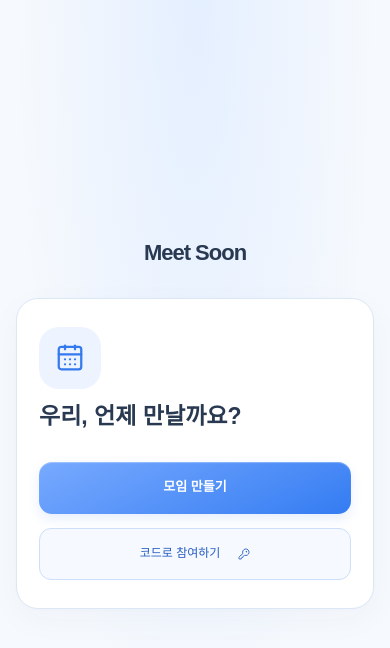
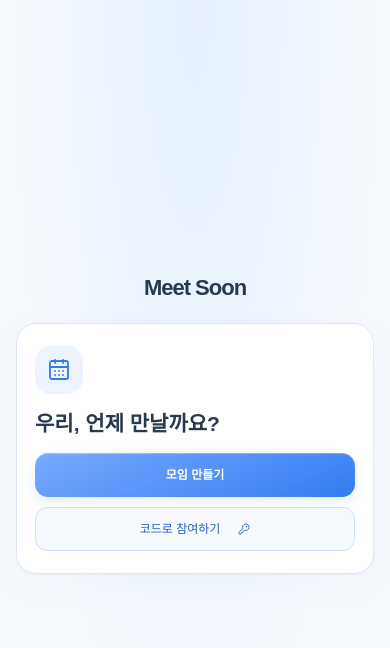
Before and after one commit to awesome-smlee/merry-meet, a Next.js app: page / in a window 390 px wide. Shown: the top 648 px of the page. Built offline with nearby package versions, Linux system fonts and the light colour scheme; no server answers; a web font is replaced by a local one.

Commit message:
fix: 모바일 반응형 수정

```diff
--- a/app/responsive.css
+++ b/app/responsive.css
@@ -1,4 +1,19 @@
 /* Responsive adjustments shared by the scheduling and place flows. */
+html {
+  -webkit-text-size-adjust: 100%;
+  text-size-adjust: 100%;
+}
+
+/* Keep focused fields at a readable size so mobile Safari does not zoom in.
+   Cover touch devices in landscape as well as narrow desktop previews. */
+@media (max-width: 1024px), (pointer: coarse) {
+  :root input,
+  :root select,
+  :root textarea {
+    font-size: 16px;
+  }
+}
+
 @media (max-width: 480px) {
   .modal.profile-modal { padding: 24px 20px; border-radius: 22px; max-height: calc(100dvh - 24px); }
   .profile-modal .profile-avatar-grid { grid-template-columns: repeat(4, minmax(0, 1fr)); gap: 8px; }
@@ -40,6 +55,27 @@
 }
 
 @media (max-width: 650px) {
+  .entry-page { gap: 18px; padding-block: 20px; }
+  .entry-card { padding: 22px 18px; border-radius: 20px; }
+  .entry-icon { padding: 12px; border-radius: 16px; }
+  .entry-icon svg { width: 24px; height: 24px; }
+  .entry-card h1 { margin: 15px 0; font-size: 21px; line-height: 1.4; }
+  .entry-description { margin: 0 0 16px; font-size: 12px; line-height: 1.6; }
+  .entry-description:empty { display: none; }
+  .entry-actions, .entry-card form { gap: 10px; }
+  .entry-card label { font-size: 13px; }
+  .entry-hint { margin: 0; line-height: 1.5; }
+  .entry-card input { min-height: 46px; padding: 11px 12px; }
+  .entry-card .primary, .entry-card .outline-button { min-height: 44px; padding: 11px 12px; font-size: 12px; }
+  .modal.join-modal { padding: 24px 20px; border-radius: 22px; }
+  .join-modal .modal-emoji { width: 52px; height: 52px; border-radius: 18px; font-size: 26px; }
+  .join-modal .script { margin: 14px 0 8px; font-size: 18px; }
+  .join-modal h2 { margin: 14px 0 8px; font-size: 20px; line-height: 1.4; }
+  .join-modal label { margin: 14px 0 6px; }
+  .join-modal input { min-height: 46px; padding: 11px 12px; }
+  .join-modal > small { margin-top: 6px; font-size: 11px; }
+  .join-modal .primary { min-height: 44px; margin-top: 16px; padding: 11px 12px; font-size: 12px; }
+  .join-modal .demo-warning { margin-top: 12px; font-size: 11px; }
   .skeleton-columns, .skeleton-place-columns { grid-template-columns: minmax(0, 1fr); }
   .skeleton-recommendation:not(:first-child) { display: none; }
   .skeleton-recommendation { height: 220px; }
```
